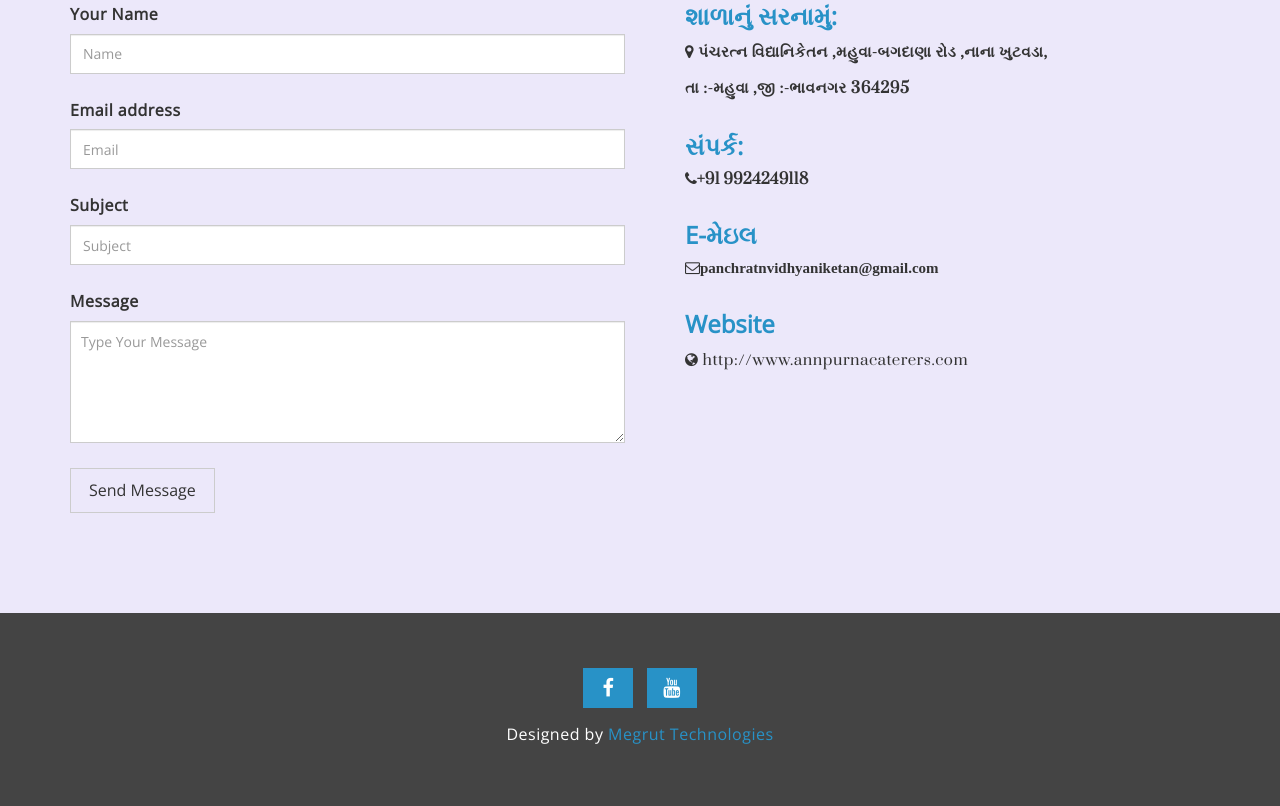
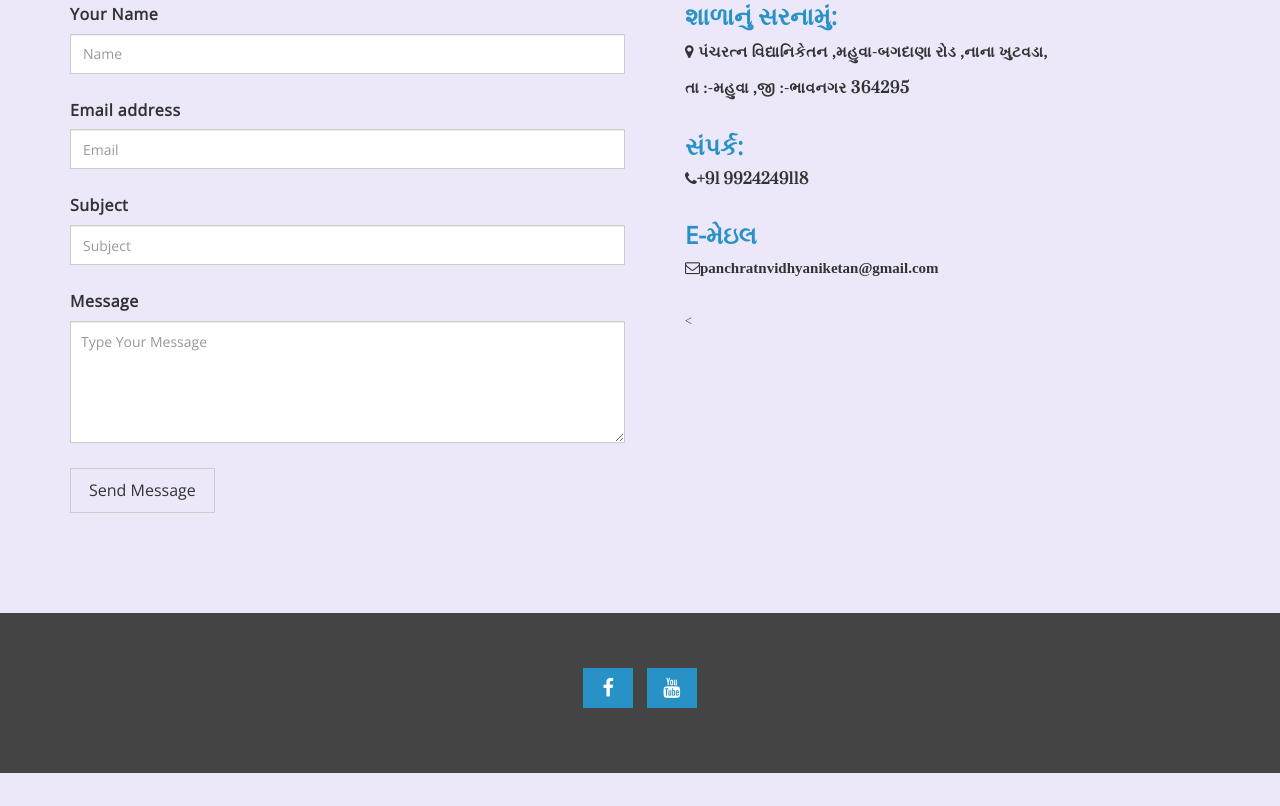
Before and after one commit to vijay991/pancharatna, a Flask app: page /gallery in a window 1280 px wide. Shown: the part 2767-3573 px from the top of the page. After the commit the page ends 3540 px from the top, so only its background shows below. Run offline with Flask 2, Linux system fonts and the light colour scheme; some libraries are stand-ins or nearby versions.

Commit message:
website remove

```diff
--- a/templates/base.html
+++ b/templates/base.html
@@ -112,7 +112,7 @@
           </div>
 
           <div class="mu-footer-copyright">
-            <p>Designed by <a target="blank" href="https://megrut-tech.appspot.com">Megrut Technologies</a></p>
+            <!-- <p>Designed by <a target="blank" href="https://megrut-tech.appspot.com">Megrut Technologies</a></p> -->
           </div>
         </div>
       </div>
--- a/templates/contact.html
+++ b/templates/contact.html
@@ -68,8 +68,8 @@
                       <h3>E-મેઇલ</h3>
                         <a href="mailto:panchratnvidhyaniketan@gmail.com"><p><i class="fa fa-envelope-o"><b>panchratnvidhyaniketan@gmail.com</b></i></p></a><br>
 
-                      <h3>વેબસાઈટ</h3>
-                        <p><i class="fa fa-globe"></i><a href="http://www.annpurnacaterers.com/">www.panchratnvidhyaniketan.com</a></p>
+                      <<!-- h3>વેબસાઈટ</h3>
+                        <p><i class="fa fa-globe"></i><a href="">www.panchratnvidhyaniketan.com</a></p>         -->
                    </div>
                   </div>
                 </div>
--- a/templates/gallary.html
+++ b/templates/gallary.html
@@ -207,8 +207,8 @@
 
                       <h3>E-મેઇલ</h3>
                         <a href="mailto:panchratnvidhyaniketan@gmail.com"><p><i class="fa fa-envelope-o"><b>panchratnvidhyaniketan@gmail.com</b></i></p></a><br>
-                      <h3>Website </h3>
-                        <p><i class="fa fa-globe"></i><a href="http://www.annpurnacaterers.com/"> http://www.annpurnacaterers.com</a></p>
+                      <<!-- h3>Website </h3>
+                        <p><i class="fa fa-globe"></i><a href="http://www.annpurnacaterers.com/"> http://www.annpurnacaterers.com</a></p> -->
 
 
                     </div>
--- a/templates/index.html
+++ b/templates/index.html
@@ -126,8 +126,8 @@
                       <h3>E-મેઇલ</h3>
                         <a href="mailto:panchratnvidhyaniketan@gmail.com"><p><i class="fa fa-envelope-o"><b>panchratnvidhyaniketan@gmail.com</b></i></p></a><br>
 
-                      <h3>વેબસાઈટ</h3>
-                        <p><i class="fa fa-globe"></i><a href="http://www.annpurnacaterers.com/"></a></p>
+                      <!-- <h3>વેબસાઈટ</h3>
+                        <p><i class="fa fa-globe"></i><a href="http://www.annpurnacaterers.com/"></a></p> -->
 
 
                     </div>
--- a/templates/result.html
+++ b/templates/result.html
@@ -155,8 +155,8 @@
 
                       <h3>E-મેઇલ</h3>
                         <a href="mailto:panchratnvidhyaniketan@gmail.com"><p><i class="fa fa-envelope-o"><b>panchratnvidhyaniketan@gmail.com</b></i></p></a><br>
-                      <h3>વેબસાઈટ</h3>
-                        <p><i class="fa fa-globe"></i><a href="http://www.annpurnacaterers.com/"></a></p>
+                      <!-- <h3>વેબસાઈટ</h3>
+                        <p><i class="fa fa-globe"></i><a href="http://www.annpurnacaterers.com/"></a></p> -->
                     </div>
                   </div>
                 </div>
```
